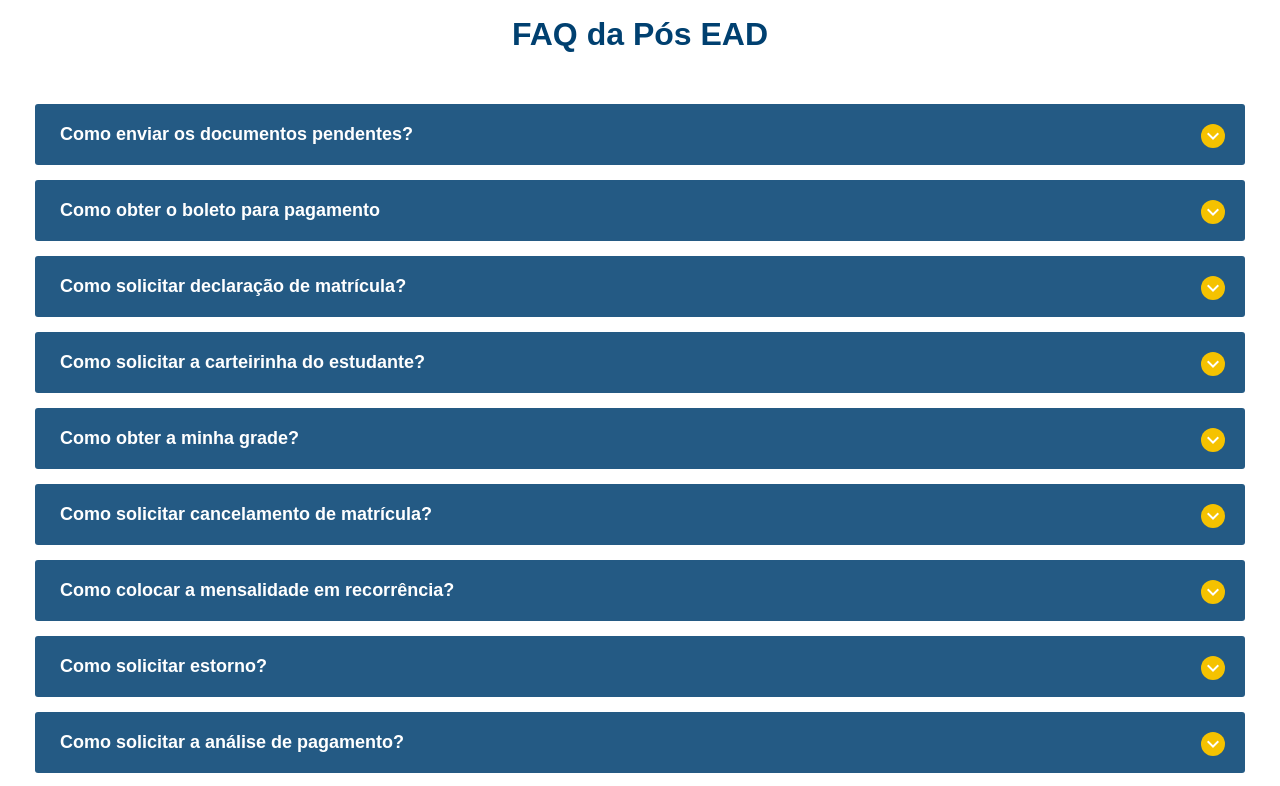
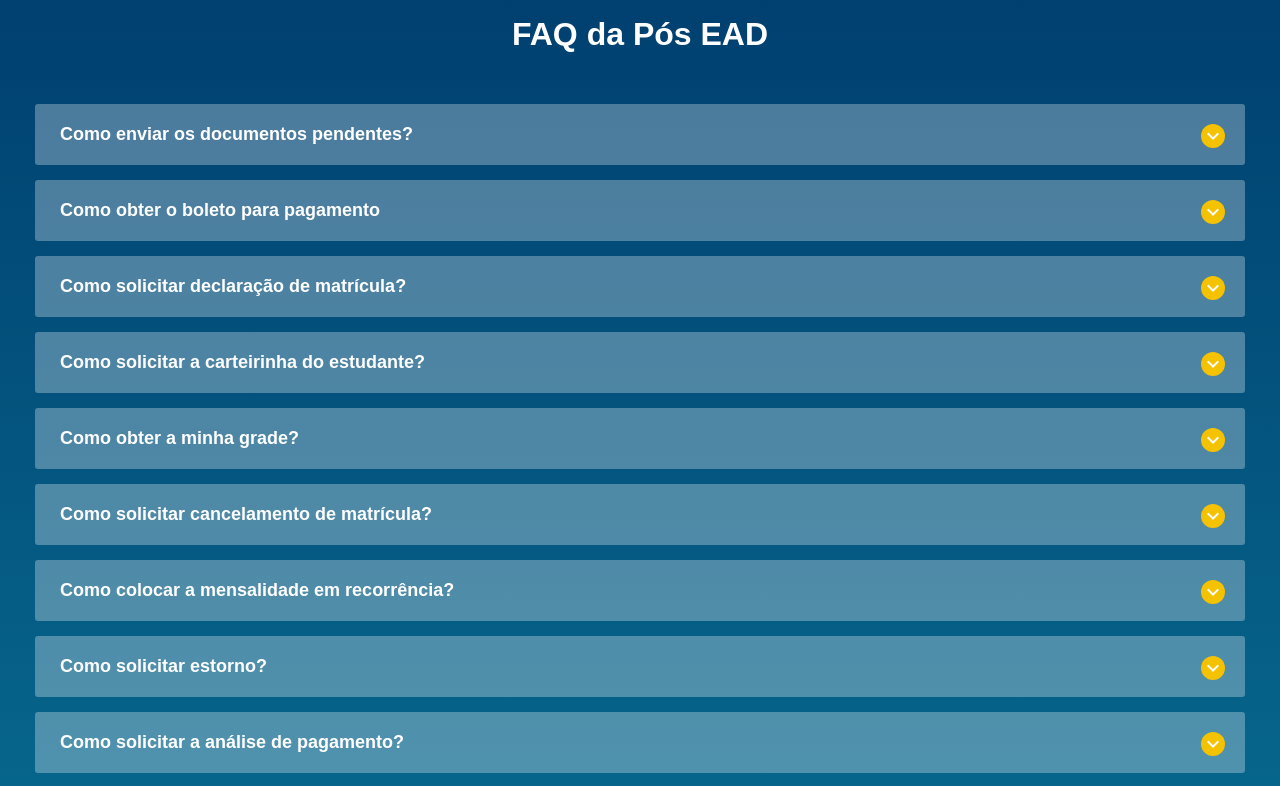
Before and after one commit to TCORUJA/FAQ, a plain HTML site: page PosGraduacao/EAD/index.html in a window 1280 px wide. Shown: the top 786 px of the page. Drawn offline with nearby package versions, Linux system fonts and the light colour scheme.

Commit message:
Add files via upload

```diff
--- a/PosGraduacao/EAD/index.html
+++ b/PosGraduacao/EAD/index.html
@@ -18,7 +18,7 @@
 <body class="txtBranco">
 
   <header class="conteudoTopo" id="conteudoTopo">
-    <h1 class="nomeTopo txtAzulEscuroSuam">FAQ da Pós EAD</h1>
+    <h1 class="nomeTopo">FAQ da Pós EAD</h1>
   </header>
 
   <main class="perguntas" id="">
--- a/PosGraduacao/EAD/style.css
+++ b/PosGraduacao/EAD/style.css
@@ -3,7 +3,8 @@
   margin: 0;
 }
 body{
-	background:url(Img/Background/Background.png) repeat-x fixed;
+	/* background:url(Img/Background/Background.png) repeat-x fixed; */
+	background: linear-gradient(180deg, #004070, #0F96AE);
   background-repeat: no-repeat;
   background-size: cover;
   overflow-x: hidden;
@@ -21,15 +22,15 @@ a{
 
 /* Scroll */
 body::-webkit-scrollbar {
-  width: 6px;
+  width: 3px;
 }
 
 body::-webkit-scrollbar-track {
-  background: #00000000;
+	background: #000000;
 }
 
 body::-webkit-scrollbar-thumb {
-  background-color: #004070;
+  background-color: #F5C200;
   border-radius: 10px;
 }
 
@@ -59,7 +60,7 @@ body::-webkit-scrollbar-thumb {
   width: 100%;
   margin: 0 auto;
   padding: 10px 25px;
-	/*background:url(Img/Background/BackgroundTopo1.png); */
+	/*background:url(Img/Background/BackgroundTopo.png); */
   background-size: cover;
   background-position: center;
 }
@@ -81,7 +82,7 @@ body::-webkit-scrollbar-thumb {
   padding: 15px;
   margin: 15px;
   border-radius: 3px;
-  background-color: #003f70db;
+  background-color: #ffffff4b;
 }
 .conteudoTituloPergunta{
   width: 100%;
--- a/Pra_Quem_Faz/style.css
+++ b/Pra_Quem_Faz/style.css
@@ -21,11 +21,11 @@ a{
 
 /* Scroll */
 body::-webkit-scrollbar {
-  width: 4px;
+  width: 3px;
 }
 
 body::-webkit-scrollbar-track {
-  background: #00000000;
+  background: #000000;
 }
 
 body::-webkit-scrollbar-thumb {
```
Also changed, not shown: PosGraduacao/EAD/Img/Background/BackgroundTopo.png (added).
